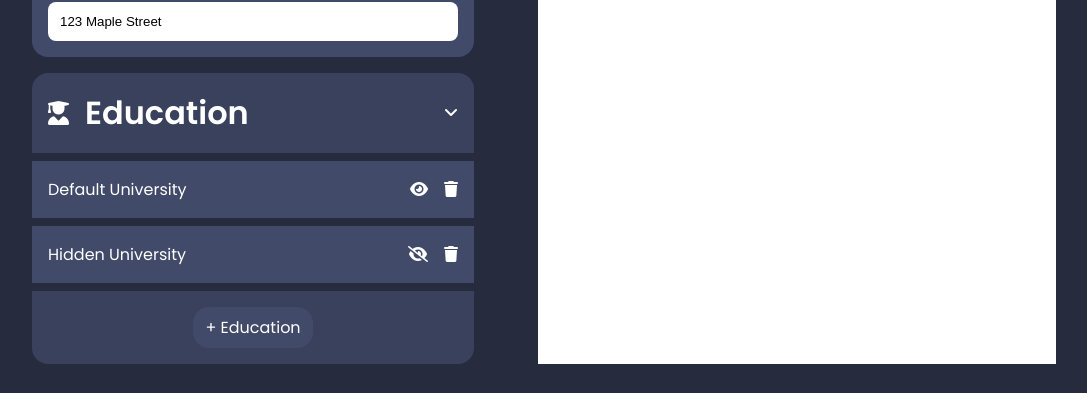
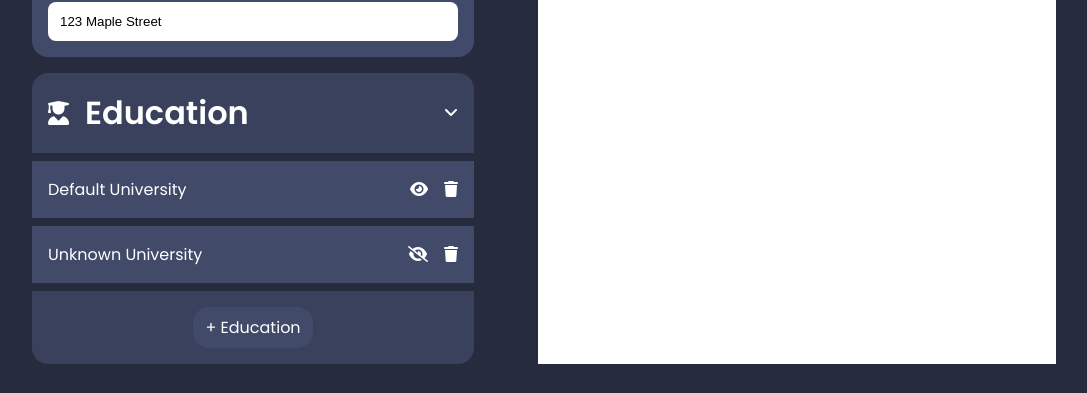
Before and after one commit to lukazashovski/top-projects, a React (Vite) app in the folder project-cvApplication/: page / in a window 1280 px wide. Shown: the part 898-1291 px from the top of the page, without its empty margins (96-1183 px from the left). Built offline with nearby package versions, Linux system fonts and the light colour scheme.

Commit message:
removed unneccesary complicated code e.g UseRef.

```diff
--- a/project-cvApplication/src/App.jsx
+++ b/project-cvApplication/src/App.jsx
@@ -1,10 +1,14 @@
 import "./App.css";
-import React, { useState, useRef } from "react";
-import Form from "./components/Form";
-import CV from "./components/CV";
-import CustomDropdown from "./components/CustomDropdown";
+import React, { useState } from "react";
+
 import ResetButton from "./components/ResetButton";
 import EraseButton from "./components/EraseButton";
+
+import CV from "./components/CV";
+
+import Form from "./components/Form";
+import CustomDropdown from "./components/CustomDropdown";
+import DropDownItem from "./components/DropDownItem";
 
 const FORM_DEFAULT_VALUES = {
   name: "John Doe",
@@ -13,29 +17,50 @@ const FORM_DEFAULT_VALUES = {
   address: "123 Maple Street",
 };
 
+const DROPDOWN_DEFAULT_VALUES = [
+  {
+    input1: "Default University",
+    input2: "Bachelor in CSE",
+    input3: "28/03/2024",
+    input4: "28/03/2027",
+    input5: "TU Delft, Delft, The Netherlands",
+  },
+  {
+    isVisible: false,
+    input1: "Unknown University",
+    input2: "Bachelor in Unknown",
+    input3: "01/01/0001",
+    input4: "10/10/1000",
+    input5: "Unknown, Unknown",
+  },
+];
+
 function App() {
   const [formData, setFormData] = useState(FORM_DEFAULT_VALUES);
-  const dropdownRef = useRef();
+  const [dropdownItems, setDropdownItems] = useState(DROPDOWN_DEFAULT_VALUES);
 
-  const formReset = () => {
+  const ResetButtonAction = () => {
     setFormData(FORM_DEFAULT_VALUES);
   };
 
-  const formErase = () => {
+  const EraseButtonAction = () => {
     setFormData({
       name: "",
       email: "",
       phoneNumber: "",
       address: "",
     });
+    setDropdownItems([]);
   };
 
-  const dropDownReset = () => {
-    dropdownRef.current.resetItems();
+  const addDropdownItem = () => {
+    setDropdownItems([...dropdownItems, {}]);
   };
 
-  const dropDownErase = () => {
-    dropdownRef.current.eraseItems();
+  const handleDropDownChange = (index, field, value) => {
+    const updatedItems = [...dropdownItems];
+    updatedItems[index][field] = value;
+    setDropdownItems(updatedItems);
   };
 
   return (
@@ -54,18 +79,14 @@ function App() {
             </p>
           </div>
           <div className="buttons">
-            <EraseButton
-              onClickFunctions={[formErase, dropDownErase]}
-            ></EraseButton>
+            <EraseButton onClickFunctions={[EraseButtonAction]}></EraseButton>
             <a className="printButton">
               <i className="fa-solid fa-print"></i>
             </a>
             <a target="_blank" href="https://github.com/lukazashovski">
               <i className="fa-brands fa-github"></i>
             </a>
-            <ResetButton
-              onClickFunctions={[formReset, dropDownReset]}
-            ></ResetButton>
+            <ResetButton onClickFunctions={[ResetButtonAction]}></ResetButton>
           </div>
         </div>
         <div className="main">
@@ -79,8 +100,24 @@ function App() {
             <CustomDropdown
               faClass="fa-solid fa-user-graduate"
               header="Education"
-              ref={dropdownRef}
-            ></CustomDropdown>
+              addDropdownItem={addDropdownItem}
+            >
+              {dropdownItems.map((item, index) => (
+                <DropDownItem
+                  key={index}
+                  index={index}
+                  handleDropDownChange={handleDropDownChange}
+                  dropDownData={item}
+                  defaultInputNames={{
+                    input1Name: "School",
+                    input2Name: "Graduate",
+                    input3Name: "Start Date",
+                    input4Name: "End Date",
+                    input5Name: "Location",
+                  }}
+                />
+              ))}
+            </CustomDropdown>
           </div>
           <CV formData={formData}></CV>
         </div>
--- a/project-cvApplication/src/components/CV.jsx
+++ b/project-cvApplication/src/components/CV.jsx
@@ -1,6 +1,6 @@
 import "../styles/CV.css";
 
-function CV({ formData }) {
+function CV({ formData, itemData }) {
   return (
     <div className="cv-result">
       <div className="cv-top">
--- a/project-cvApplication/src/components/CustomDropdown.jsx
+++ b/project-cvApplication/src/components/CustomDropdown.jsx
@@ -1,220 +1,9 @@
-import React, {
-  useState,
-  useRef,
-  forwardRef,
-  useImperativeHandle,
-} from "react";
+import "../styles/CustomDropdown.css";
+import DropDownItem from "./DropDownItem";
 
-import "../styles/CustomDropdown.css";
-
-function DropDownItem({ defaultValues }) {
-  const [dropDownData, setDropDownData] = useState(
-    defaultValues || {
-      input1: "",
-      input2: "",
-      input3: "",
-      input4: "",
-      input5: "",
-      input1Name: "School",
-      input2Name: "Degree",
-      input3Name: "Start Date",
-      input4Name: "End Date",
-      input5Name: "Location",
-    }
-  );
-  const handleChange = (field, value) => {
-    setDropDownData({
-      ...dropDownData,
-      [field]: value,
-    });
-  };
-
-  const [isDropdownOpen, setIsDropdownOpen] = useState(false);
-  const toggleDropdown = () => {
-    setIsDropdownOpen(!isDropdownOpen);
-  };
-
-  const [visible, setVisible] = useState(defaultValues.isVisible ?? true);
-  const [deleted, setDeleted] = useState(false);
-
+function CustomDropdown({ faClass, header, addDropdownItem, children }) {
   return (
-    <>
-      {!deleted && (
-        <div className={"dropdown-item"}>
-          <div onClick={toggleDropdown}>
-            <p>{dropDownData.input1}</p>
-            <div>
-              <a
-                onClick={(e) => {
-                  setVisible(!visible);
-                  e.stopPropagation();
-                }}
-              >
-                {visible ? (
-                  <i className="fa-solid fa-eye"></i>
-                ) : (
-                  <i className="fa-solid fa-eye-slash"></i>
-                )}
-              </a>
-              <a onClick={() => setDeleted(!deleted)}>
-                <i className="fa-solid fa-trash"></i>
-              </a>
-            </div>
-          </div>
-          <div className={"dropdown-form " + (isDropdownOpen ? "open" : "")}>
-            <div className="dropdown-input">
-              <label>{dropDownData.input1Name}</label>
-              <input
-                type="text"
-                value={dropDownData.input1}
-                onChange={(e) => handleChange("input1", e.target.value)}
-              />
-            </div>
-            <div className="dropdown-input">
-              <label>{dropDownData.input2Name}</label>
-              <input
-                type="text"
-                value={dropDownData.input2}
-                onChange={(e) => handleChange("input2", e.target.value)}
-              />
-            </div>
-            <div className="dropdown-input">
-              <label>{dropDownData.input3Name}</label>
-              <input
-                type="text"
-                value={dropDownData.input3}
-                onChange={(e) => handleChange("input3", e.target.value)}
-              />
-            </div>
-            <div className="dropdown-input">
-              <label>{dropDownData.input4Name}</label>
-              <input
-                type="text"
-                value={dropDownData.input4}
-                onChange={(e) => handleChange("input4", e.target.value)}
-              />
-            </div>
-            <div className="dropdown-input">
-              <label>{dropDownData.input5Name}</label>
-              <input
-                type="text"
-                value={dropDownData.input5}
-                onChange={(e) => handleChange("input5", e.target.value)}
-              />
-            </div>
-          </div>
-        </div>
-      )}
-    </>
-  );
-}
-
-const CustomDropdown = React.forwardRef(({ faClass, header }, ref) => {
-  const itemListRef = useRef(null);
-
-  const [itemList, setItemList] = useState([
-    <DropDownItem
-      key="default1"
-      defaultValues={{
-        input1: "Default University",
-        input2: "Bachelor in Computer Science",
-        input3: "03/2024",
-        input4: "03/2027",
-        input5: "Mont Olympus",
-        input1Name: "School",
-        input2Name: "Degree",
-        input3Name: "Start Date",
-        input4Name: "End Date",
-        input5Name: "Location",
-      }}
-    />,
-    <DropDownItem
-      key="default2"
-      defaultValues={{
-        input1: "Hidden University",
-        input2: "Bachelor in Nothingness",
-        input3: "00/00",
-        input4: "00/-03",
-        input5: "Black Hole",
-        input1Name: "School",
-        input2Name: "Degree",
-        input3Name: "Start Date",
-        input4Name: "End Date",
-        input5Name: "Location",
-        isVisible: false,
-      }}
-    />,
-  ]);
-
-  const addItem = () => {
-    setItemList(
-      itemList.concat(
-        <DropDownItem
-          key={itemList.length}
-          defaultValues={{
-            input1: "",
-            input2: "",
-            input3: "",
-            input4: "",
-            input5: "",
-            input1Name: "School",
-            input2Name: "Degree",
-            input3Name: "Start Date",
-            input4Name: "End Date",
-            input5Name: "Location",
-          }}
-        />
-      )
-    );
-  };
-
-  const resetItems = () => {
-    setItemList([
-      <DropDownItem
-        key="default1"
-        defaultValues={{
-          input1: "Default University",
-          input2: "Bachelor in Computer Science",
-          input3: "03/2024",
-          input4: "03/2027",
-          input5: "Mont Olympus",
-          input1Name: "School",
-          input2Name: "Degree",
-          input3Name: "Start Date",
-          input4Name: "End Date",
-          input5Name: "Location",
-        }}
-      />,
-      <DropDownItem
-        key="default2"
-        defaultValues={{
-          input1: "Hidden University",
-          input2: "Bachelor in Nothingness",
-          input3: "00/00",
-          input4: "00/-03",
-          input5: "Black Hole",
-          input1Name: "School",
-          input2Name: "Degree",
-          input3Name: "Start Date",
-          input4Name: "End Date",
-          input5Name: "Location",
-          isVisible: false,
-        }}
-      />,
-    ]);
-  };
-
-  const eraseItems = () => {
-    setItemList([]);
-  };
-
-  useImperativeHandle(ref, () => ({
-    resetItems,
-    eraseItems,
-  }));
-
-  return (
-    <div className="dropdown" ref={itemListRef}>
+    <div className="dropdown">
       <div className="dropdown-top">
         <div>
           <i className={faClass}></i>
@@ -224,12 +13,12 @@ const CustomDropdown = React.forwardRef(({ faClass, header }, ref) => {
           <i className="fa-solid fa-angle-down"></i>
         </a>
       </div>
-      <div className="dropdown-main">{itemList}</div>
+      <div className="dropdown-main">{children}</div>
       <div className="dropdown-bottom">
-        <a onClick={addItem}>+ {header}</a>
+        <a onClick={addDropdownItem}>+ {header}</a>
       </div>
     </div>
   );
-});
+}
 
 export default CustomDropdown;
--- /dev/null
+++ b/project-cvApplication/src/components/DropDownItem.jsx
@@ -0,0 +1,109 @@
+import React, { useState } from "react";
+
+function DropDownItem({
+  index,
+  handleDropDownChange,
+  dropDownData,
+  defaultInputNames,
+}) {
+  const handleChange = (field, value) => {
+    handleDropDownChange(index, field, value);
+  };
+
+  const [isDropdownOpen, setIsDropdownOpen] = useState(false);
+  const toggleDropdown = () => {
+    setIsDropdownOpen(!isDropdownOpen);
+  };
+
+  const [visible, setVisible] = useState(dropDownData.isVisible ?? true);
+  const [deleted, setDeleted] = useState(false);
+
+  const {
+    input1 = "",
+    input2 = "",
+    input3 = "",
+    input4 = "",
+    input5 = "",
+  } = dropDownData;
+
+  const {
+    input1Name = "Input 1 Name",
+    input2Name = "Input 2 Name",
+    input3Name = "Input 3 Name",
+    input4Name = "Input 4 Name",
+    input5Name = "Input 5 Name",
+  } = defaultInputNames;
+
+  return (
+    <>
+      {!deleted && (
+        <div className={"dropdown-item"}>
+          <div onClick={toggleDropdown}>
+            <p>{dropDownData.input1}</p>
+            <div>
+              <a
+                onClick={(e) => {
+                  setVisible(!visible);
+                  e.stopPropagation();
+                }}
+              >
+                {visible ? (
+                  <i className="fa-solid fa-eye"></i>
+                ) : (
+                  <i className="fa-solid fa-eye-slash"></i>
+                )}
+              </a>
+              <a onClick={() => setDeleted(!deleted)}>
+                <i className="fa-solid fa-trash"></i>
+              </a>
+            </div>
+          </div>
+          <div className={"dropdown-form " + (isDropdownOpen ? "open" : "")}>
+            <div className="dropdown-input">
+              <label>{input1Name}</label>
+              <input
+                type="text"
+                value={input1}
+                onChange={(e) => handleChange("input1", e.target.value)}
+              />
+            </div>
+            <div className="dropdown-input">
+              <label>{input2Name}</label>
+              <input
+                type="text"
+                value={input2}
+                onChange={(e) => handleChange("input2", e.target.value)}
+              />
+            </div>
+            <div className="dropdown-input">
+              <label>{input3Name}</label>
+              <input
+                type="text"
+                value={input3}
+                onChange={(e) => handleChange("input3", e.target.value)}
+              />
+            </div>
+            <div className="dropdown-input">
+              <label>{input4Name}</label>
+              <input
+                type="text"
+                value={input4}
+                onChange={(e) => handleChange("input4", e.target.value)}
+              />
+            </div>
+            <div className="dropdown-input">
+              <label>{input5Name}</label>
+              <input
+                type="text"
+                value={input5}
+                onChange={(e) => handleChange("input5", e.target.value)}
+              />
+            </div>
+          </div>
+        </div>
+      )}
+    </>
+  );
+}
+
+export default DropDownItem;
```
